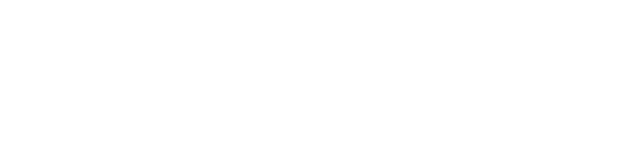
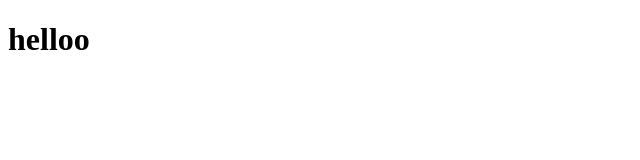
Before and after one commit to mishraaayushman3/test123, a plain HTML site: page index.html in a window 1280 px wide. Shown: the whole page, without its empty margins (0-640 px from the left). Drawn offline with Linux system fonts and the light colour scheme.

Commit message:
third commit

```diff
--- /dev/null
+++ b/dir1/app1.js
@@ -0,0 +1,2 @@
+console.log("hi");
+console.log("hi");
--- /dev/null
+++ b/dir1/app3.js
@@ -0,0 +1 @@
+console.log("hi");
--- /dev/null
+++ b/dir2/app2.js
@@ -0,0 +1,2 @@
+console.log("hello");
+console.log("hello");
--- a/index.html
+++ b/index.html
@@ -4,6 +4,6 @@
 	<title>Hello world</title>
 </head>
 <body>
-
+<h1>helloo</h1>
 </body>
 </html>
```
Also changed, not shown: 1 other file.
